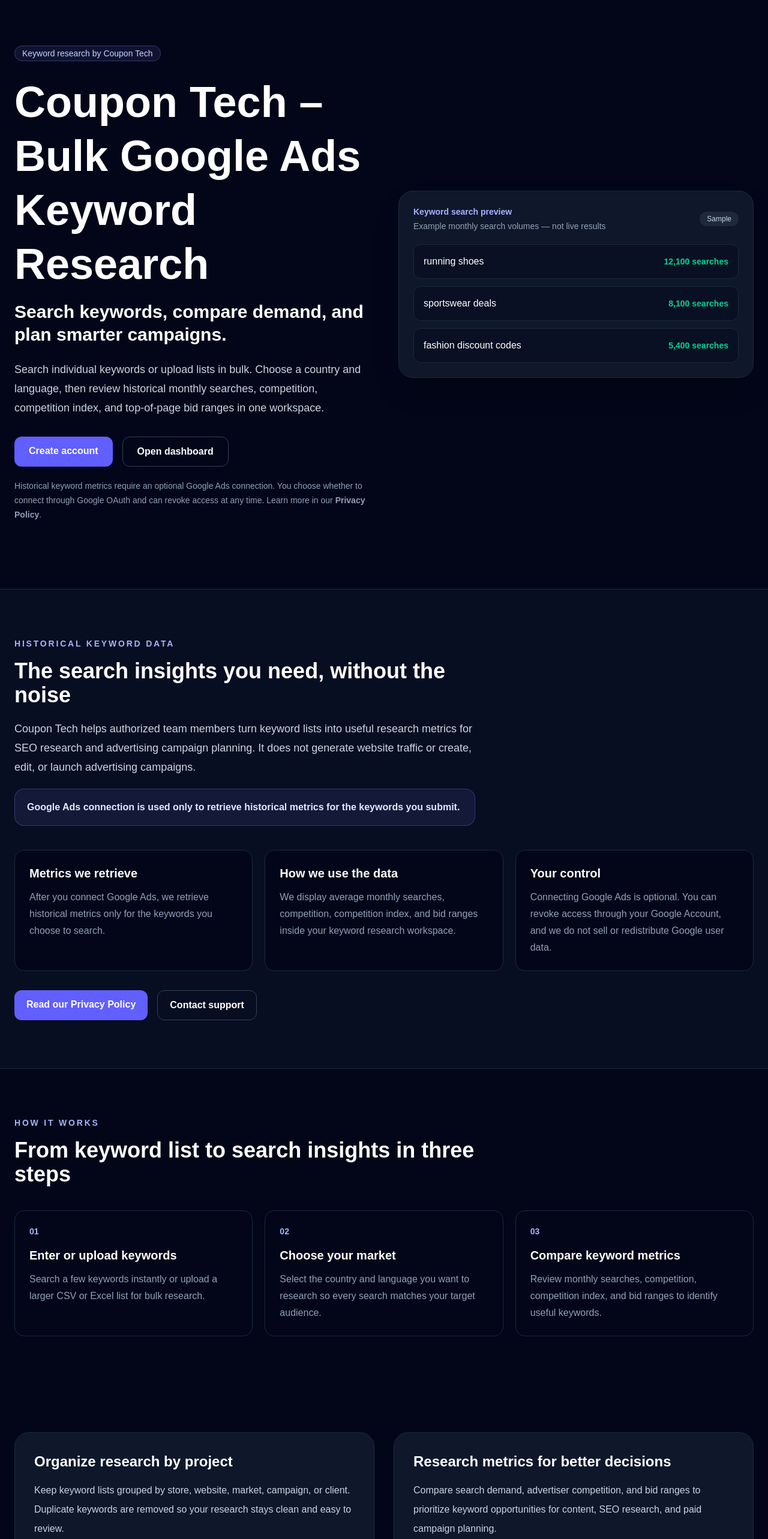
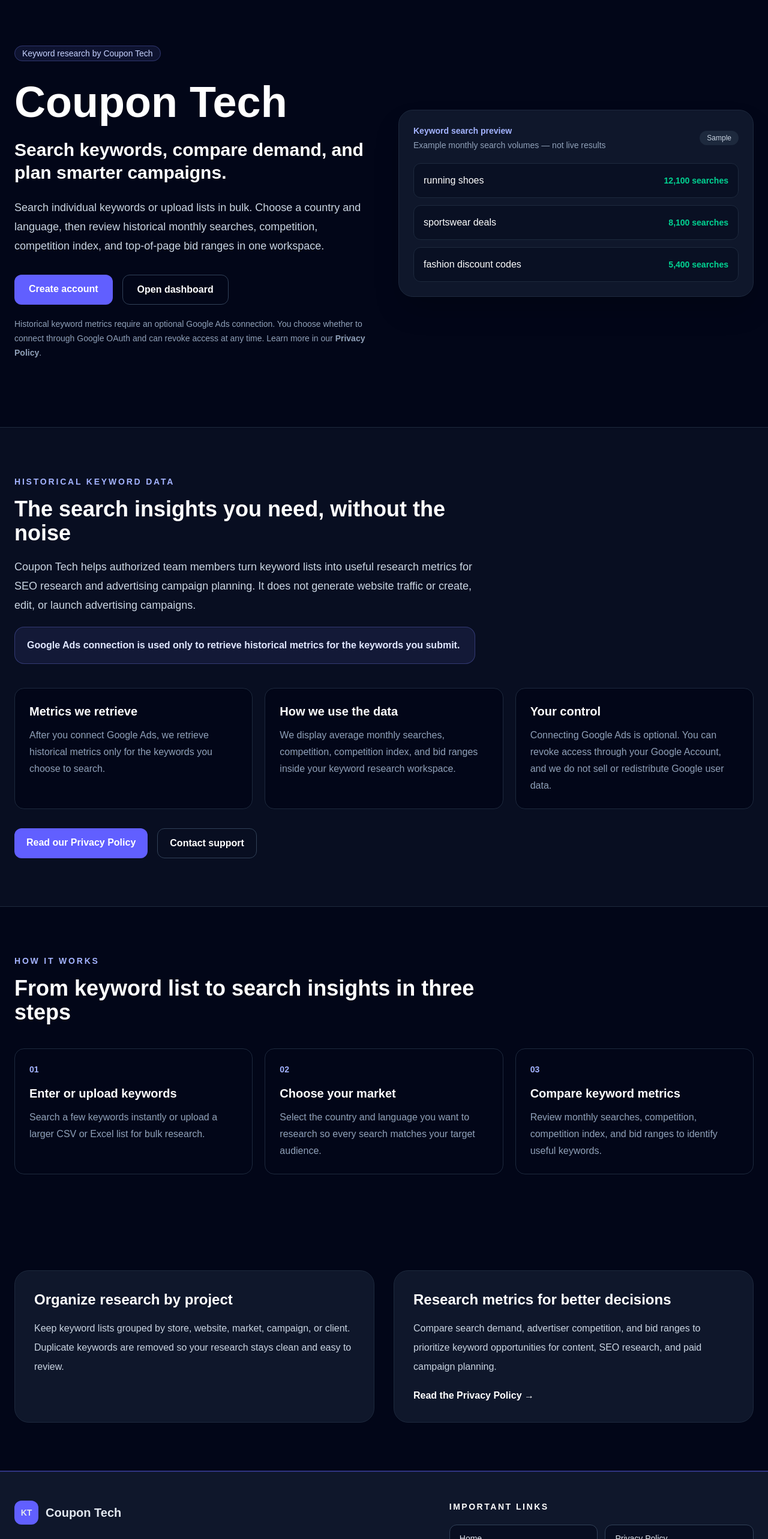
Before and after one commit to farrukhan11/KeywordTraffic, a Next.js app: page / in a window 1280 px wide. Shown: the part 140-2706 px from the top of the page at 60% size. Built offline with nearby package versions, Linux system fonts and the light colour scheme.

Commit message:
Update branding references to Coupon Tech and refine registration page copy

```diff
--- a/app/components/SiteFooter.jsx
+++ b/app/components/SiteFooter.jsx
@@ -17,7 +17,7 @@ export default function SiteFooter() {
           <div>
             <Link className="inline-flex items-center gap-3 text-xl font-black text-white" href="/">
               <span className="flex h-10 w-10 items-center justify-center rounded-xl bg-indigo-500 text-sm">KT</span>
-              Keyword Traffic
+              Coupon Tech
             </Link>
             <p className="mt-4 max-w-2xl text-sm leading-7 text-slate-300">
               An internal keyword research and Google Ads campaign-planning platform for organizing bulk keyword lists and authorized historical metrics.
--- a/app/page.jsx
+++ b/app/page.jsx
@@ -52,7 +52,7 @@ export default function Home() {
             Keyword research by Coupon Tech
           </span>
           <h1 className="mt-6 text-5xl font-black leading-tight sm:text-6xl lg:text-7xl">
-            Coupon Tech – Bulk Google Ads Keyword Research
+            Coupon Tech
           </h1>
           <p className="mt-4 max-w-2xl text-2xl font-bold leading-tight text-white sm:text-3xl">
             Search keywords, compare demand, and plan smarter campaigns.
--- a/app/register/page.js
+++ b/app/register/page.js
@@ -39,7 +39,7 @@ export default function RegisterPage() {
       <main className="flex flex-1 items-center justify-center p-6">
         <form onSubmit={submit} className="w-full max-w-md rounded-3xl bg-white p-8 shadow-xl">
           <h1 className="text-3xl font-bold text-slate-950">Create account</h1>
-          <p className="mt-2 text-slate-500">MongoDB-backed account with secure password hashing.</p>
+          <p className="mt-2 text-slate-500">Securely store your account with secure password hashing.</p>
 
           {error && <p className="mt-4 rounded-lg bg-red-50 p-3 text-sm text-red-700">{error}</p>}
 
```
